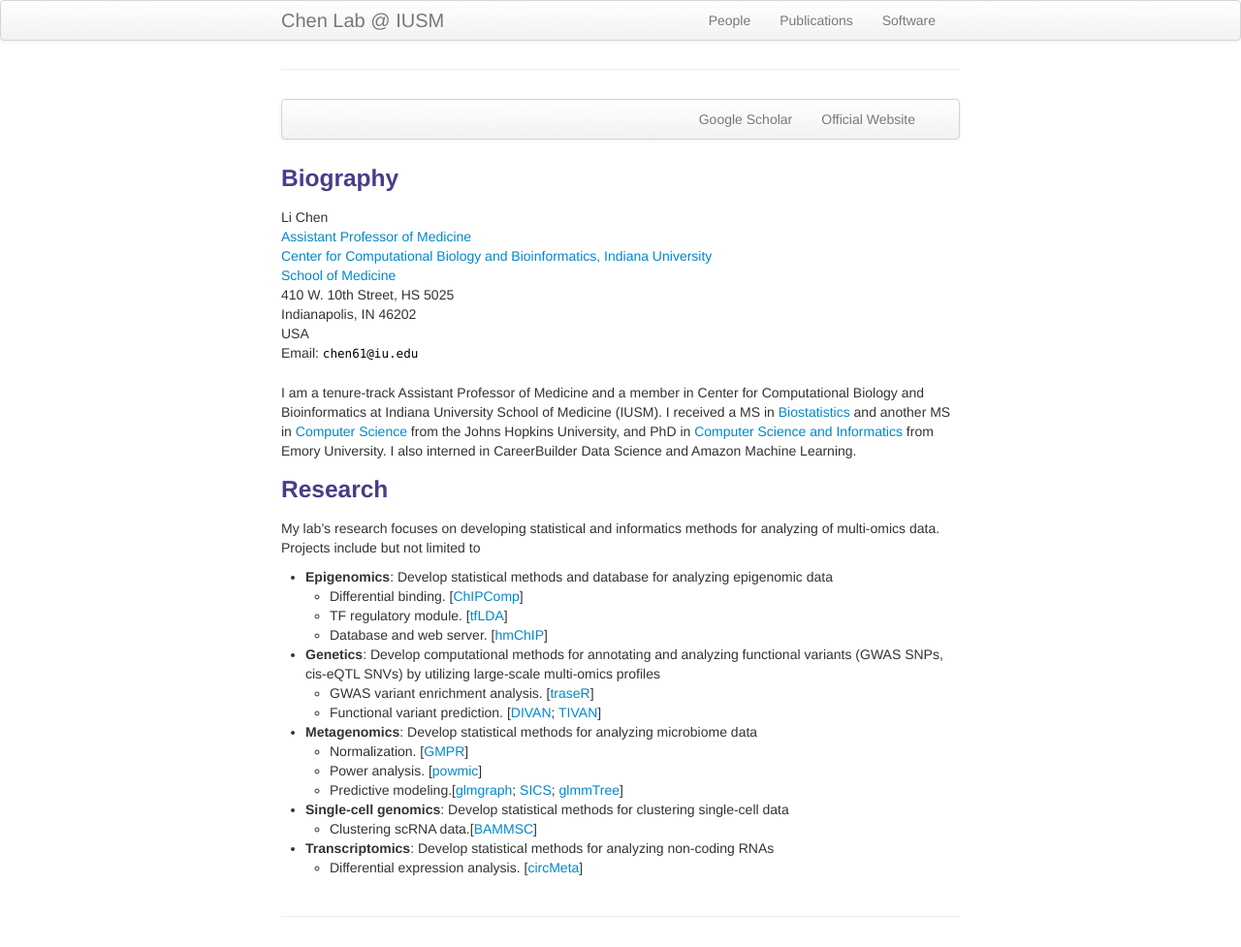
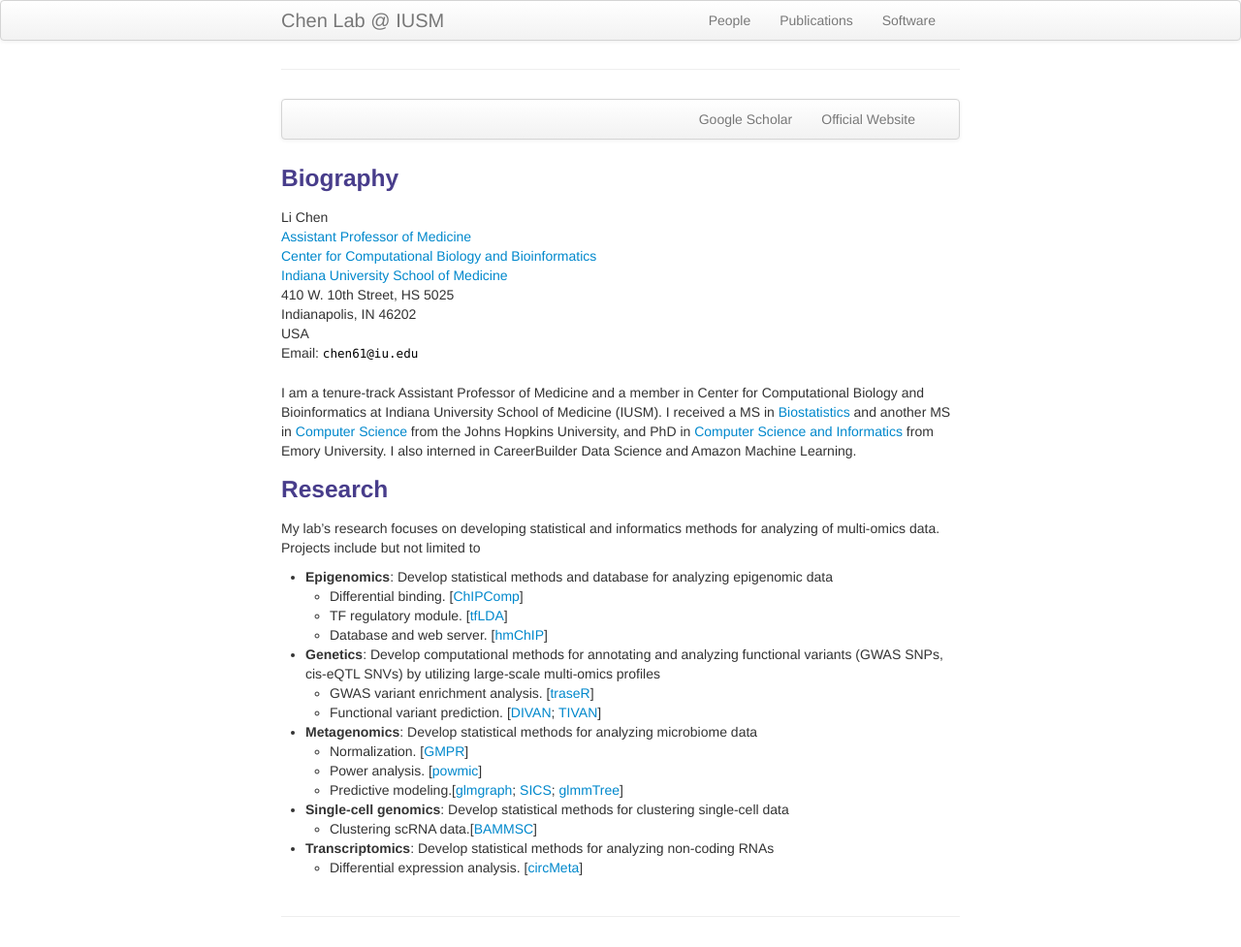
Before and after one commit to lichenbiostat/lichen-lab.github.io, a Jekyll site: the page built from index.md, in a window 1280 px wide. Shown: the whole page at 97% size. Built offline with Jekyll 4.4.1, drawn with Linux system fonts in a browser that asks for light colours.

```diff
--- a/index.md
+++ b/index.md
@@ -20,7 +20,8 @@ description: I am a tenure-track Assistant Professor of Medicine at Indiana Univ
         <div class="span5">
             Li Chen<br/>
             <a href="https://medicine.iu.edu/faculty/47520/chen-li">Assistant Professor of Medicine</a><br/>
-            <a href="https://medicine.iu.edu/research/centers-institutes/computational-biology-bioinformatics/">Center for Computational Biology and Bioinformatics, Indiana University School of Medicine</a><br/>
+            <a href="https://medicine.iu.edu/research/centers-institutes/computational-biology-bioinformatics/">Center for Computational Biology and Bioinformatics</a><br/>
+		 <a href="https://medicine.iu.edu/">Indiana University School of Medicine</a><br/>
  410 W. 10th Street, HS 5025 <br/>
     Indianapolis, IN 46202<br/>
             USA<br/>
```
